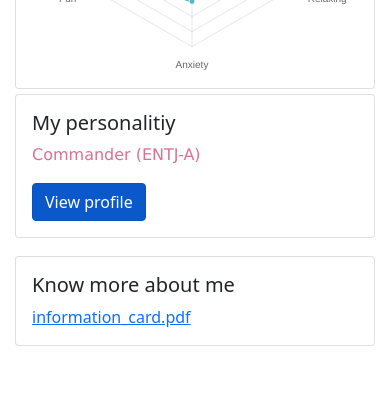
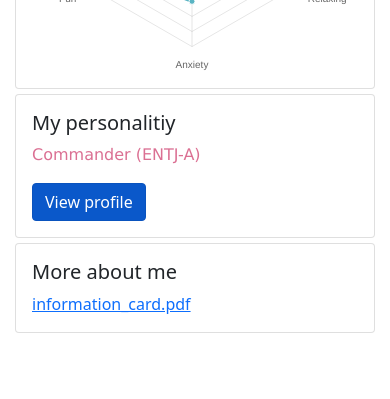
Before and after one commit to FortyIX/fortyix.github.io, an Eleventy site: page index.html in a window 390 px wide. Shown: the part 1997-2396 px from the top of the page. Built offline with nearby package versions, Linux system fonts and the light colour scheme; Eleventy itself is replaced by a stand-in of ours; files that its build step writes are made by us from their sources; a small style sheet from the web is missing.

Commit message:
fixed display issue

```diff
--- a/css/base.css
+++ b/css/base.css
@@ -173,7 +173,7 @@ footer{
 
   #intro{
     margin: 0;
-    height: 120%;
+    height: 190%;
     background: var(--content-bg-color);
   }
 
@@ -219,7 +219,7 @@ footer{
 
   #intro{
     margin: 0;
-    height: 220%;
+    height: 250%;
     background:var(--content-bg-color);
   }
 
@@ -239,7 +239,7 @@ footer{
 }
 
 .vertical-info-card{
-  margin-bottom: 18px;
+  margin-bottom: 5px;
 }
 
 
--- a/index.html
+++ b/index.html
@@ -159,7 +159,7 @@
 
 							<div class="card vertical-info-card">
 								<div class="card-body">
-									<h5 class="card-title">Know more about me</h5>
+									<h5 class="card-title">More about me</h5>
 									<a href="./resrouces/information_card.pdf"
 										>information_card.pdf</a>
 								</div>
```
Also changed, not shown: 2 other files.
